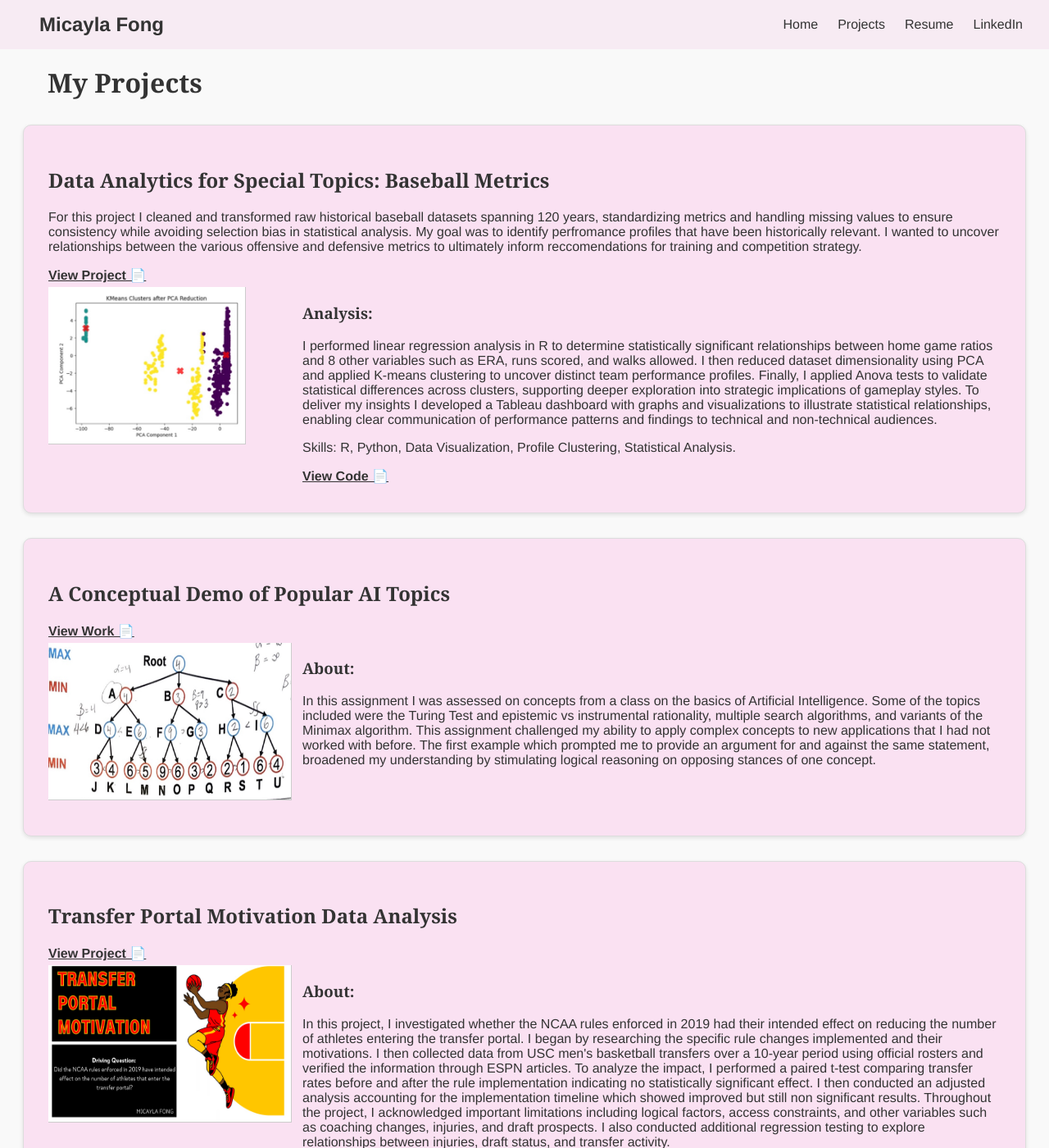
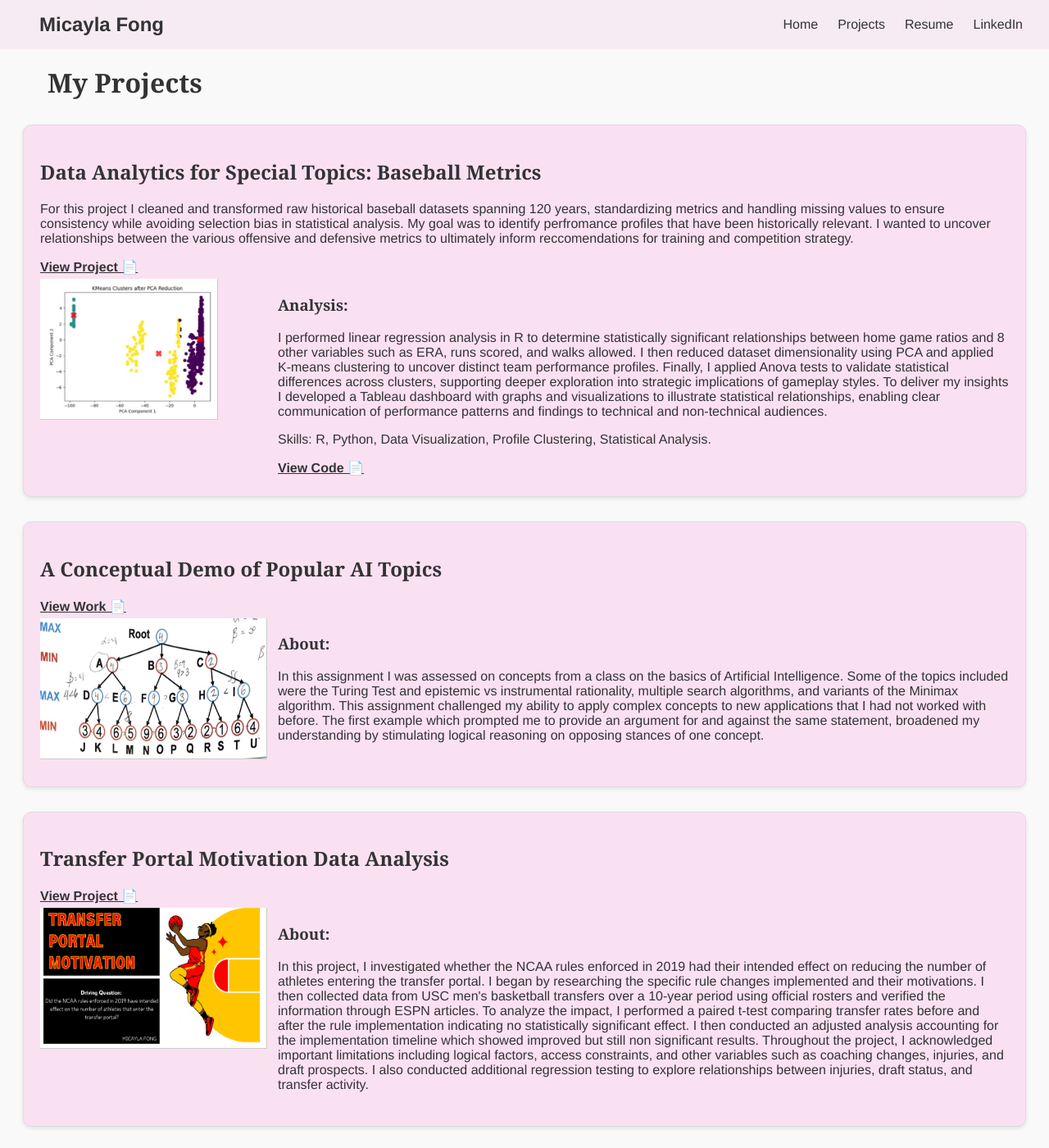
Before and after one commit to mdfong35/mdfong35.github.io, a Jekyll site: the page built from projects.md, in a window 1280 px wide and 1400 px high. Shown: the whole window at 82% size. Built offline with Jekyll 4.4.1, drawn with Linux system fonts in a browser that asks for light colours.

Commit message:
Update style.css

```diff
--- a/assets/style.css
+++ b/assets/style.css
@@ -71,7 +71,7 @@ h1, h2, h3 {
 .project-card {
     border: 1px solid #ddd;
     border-radius: 10px;
-    padding: 30px;
+    padding: 20px;
     margin: 30px 20px;
     background-color: #fae1f2;
     box-shadow: 0 2px 5px rgba(0,0,0,0.1);
@@ -97,18 +97,18 @@ h1, h2, h3 {
 }
 
 .project-thumbnail {
-    max-width: 300px;
+    max-width: 280px;
     height: auto;
     border: 1px solid #ccc;
 }
 
 .analysis-text {
-    flex: 1; /* takes remaining space next to image */
+    flex: 1;
 }
 
 .img-crop-container {
-  width: 300px;  /* same as thumbnail width */
-  height: 200px;
+  width: 280px;
+  height: 180px;
   overflow: hidden;
   position: relative;
 }
```
